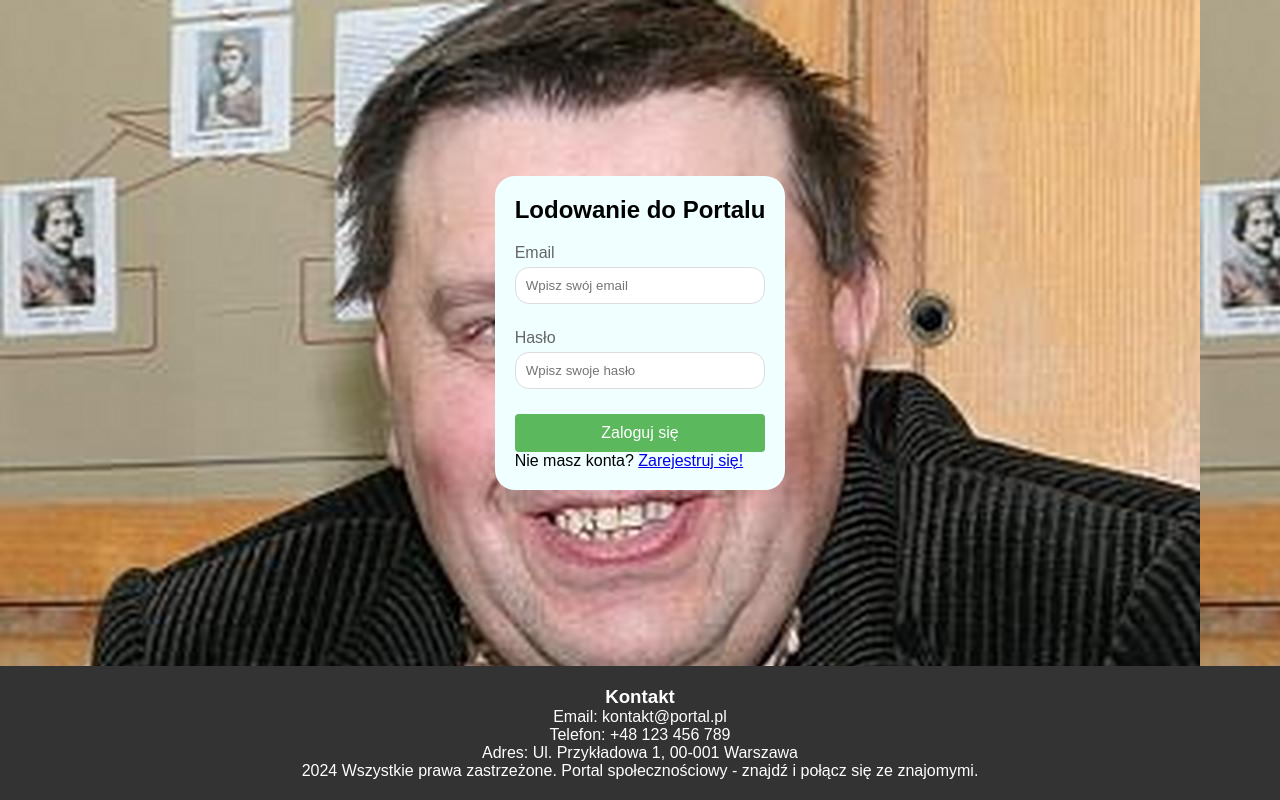
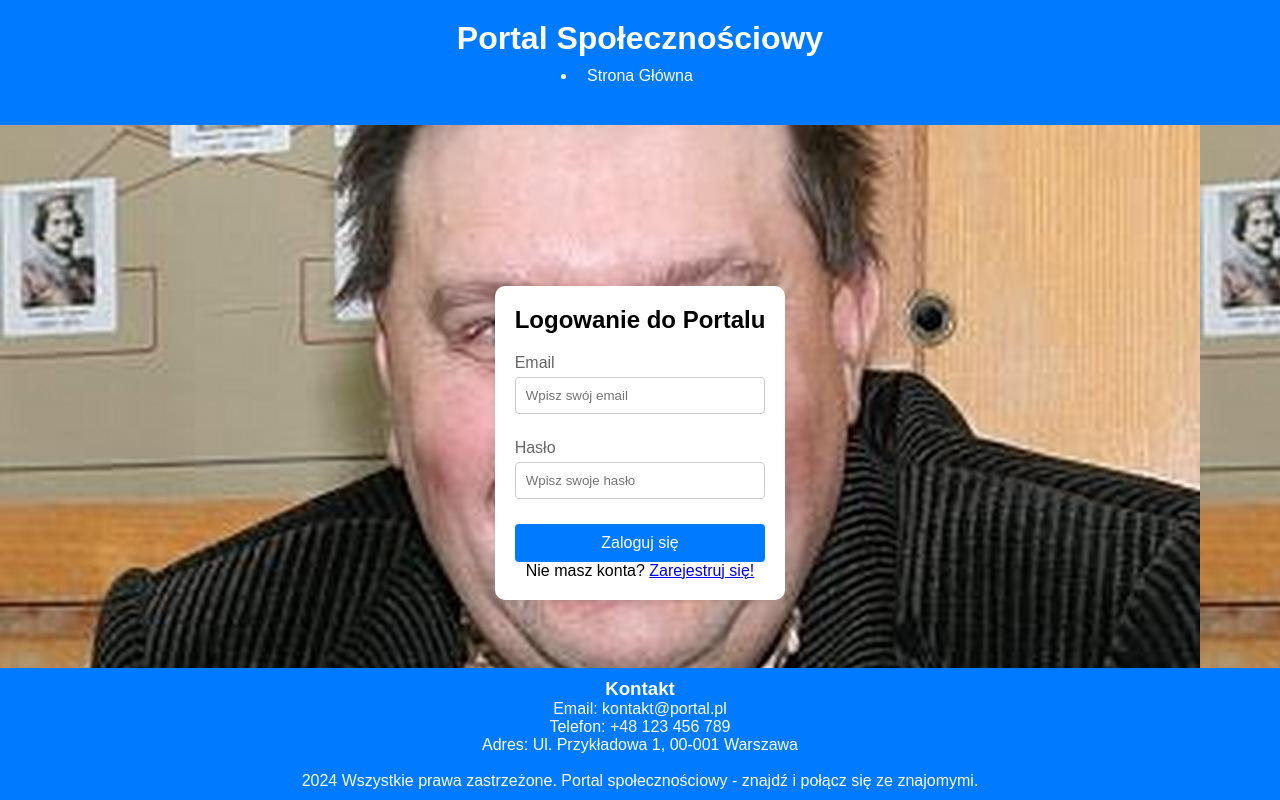
Before and after one commit to warmira/profile-main, a PHP site: page /login.html in a window 1280 px wide. Run offline with PHP 8.4, Linux system fonts and the light colour scheme.

Commit message:
Login modificated Layout

```diff
--- a/login.css
+++ b/login.css
@@ -10,15 +10,44 @@
   display: flex;
   flex-direction: column;
   min-height: 100vh;
+  position: relative; /* Dodaj ten styl */
 }
 
 .container {
-    flex: 1;  display: flex;
+  flex: 1;
+  display: flex;
   justify-content: center;
   align-items: center;
   flex-direction: column;
+  margin-bottom: 20px; /* Zmniejsz margines dolny */
 }
 
+header {
+  background-color: #007BFF;
+  color: white;
+  padding: 20px 0;
+  text-align: center;
+}
+
+.header-content {
+  max-width: 800px;
+  margin: 0 auto;
+}
+
+h1 {
+  margin-bottom: 10px;
+}
+
+nav a {
+  color: white;
+  text-decoration: none;
+  padding: 5px 10px;
+  border-radius: 5px;
+}
+
+nav a:hover {
+  text-decoration: underline;
+}
 
 h2 {
   margin-bottom: 20px;
@@ -30,10 +59,15 @@
 }
 
 form {
-    background-color: azure;
+  background-color: white;
   padding: 20px;
-    border-radius: 20px;
+  border-radius: 10px;
+  box-shadow: 0 0 10px rgba(0, 0, 0, 0.1);
+  max-width: 400px;
+  text-align: center;
+  margin-bottom: 20px; /* Podnieś formularz */
 }
+
 label {
   display: block;
   margin-bottom: 5px;
@@ -44,12 +78,15 @@
 input[type="email"],
 input[type="password"] {
   width: 100%;
-    height: 100%;
   padding: 10px;
-    border: 1px solid #ddd;
-    border-radius: 14px;
+  border: 1px solid #ccc;
+  border-radius: 4px;
   margin-bottom: 10px;
+}
 
+input[type="file"] {
+  width: 100%;
+  margin-bottom: 20px;
 }
 
 button {
@@ -57,21 +94,22 @@
   padding: 10px;
   border: none;
   border-radius: 4px;
-    background-color: #5cb85c;
-    color: #fff;
+  background-color: #007BFF;
+  color: white;
   font-size: 16px;
   cursor: pointer;
 }
 
 button:hover {
-    background-color: #4cae4c;
+  background-color: #0056b3;
 }
 
 footer {
+  background-color: #007BFF;
+  color: white;
+  text-align: center;
+  padding: 10px 0;
   width: 100%;
-    background-color: #333;
-    color: white;
-    padding: 20px 0;
-    text-align: center;
-    margin-top: auto;
+  position: absolute; /* Zmiana z fixed na absolute */
+  bottom: 0;
 }
--- a/login.html
+++ b/login.html
@@ -4,14 +4,24 @@
     <meta charset="UTF-8">
     <meta name="viewport" content="width=device-width, initial-scale=1.0">
     <title>Rejestracja do Portalu</title>
-    <link rel="stylesheet" href="registration.css">
+    <link rel="stylesheet" href="login.css">
 </head>
 <body>
 
+    <header>
         <div class="container">
+            <h1>Portal Społecznościowy</h1>
+            <nav>
+                <ul>
+                    <li><a href="homepage.html">Strona Główna</a></li>
+                </ul>
+            </nav>
+        </div>
+    </header>
 
+    <div class="container">
         <form method="POST" action="registration.php">
-          <h2>Lodowanie do Portalu</h2>
+            <h2>Logowanie do Portalu</h2>
 
             <div class="form-group">
                 <label for="email">Email</label>
@@ -36,6 +46,7 @@
             <p>Telefon: +48 123 456 789</p>
             <p>Adres: Ul. Przykładowa 1, 00-001 Warszawa</p>
         </div>
+        <br>
         <p>2024 Wszystkie prawa zastrzeżone. Portal społecznościowy - znajdź i połącz się ze znajomymi.</p>
     </footer>
 
```
Lines whose indentation alone changed are shown as unchanged.
